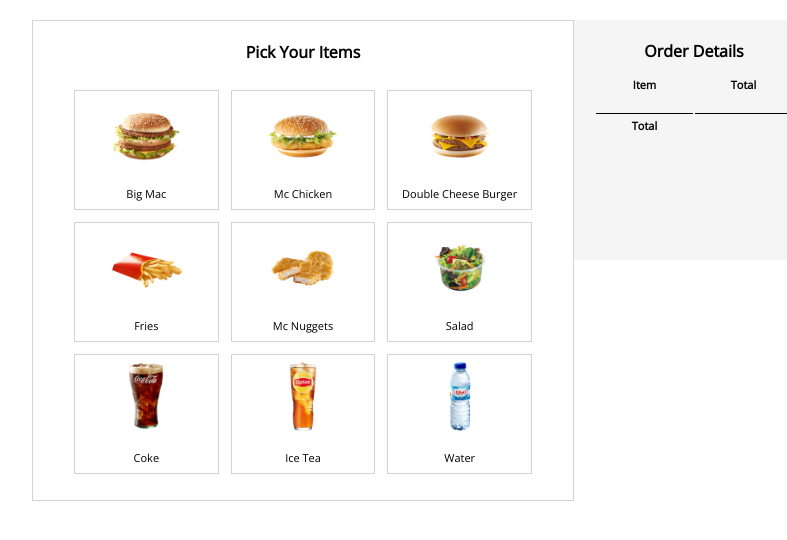
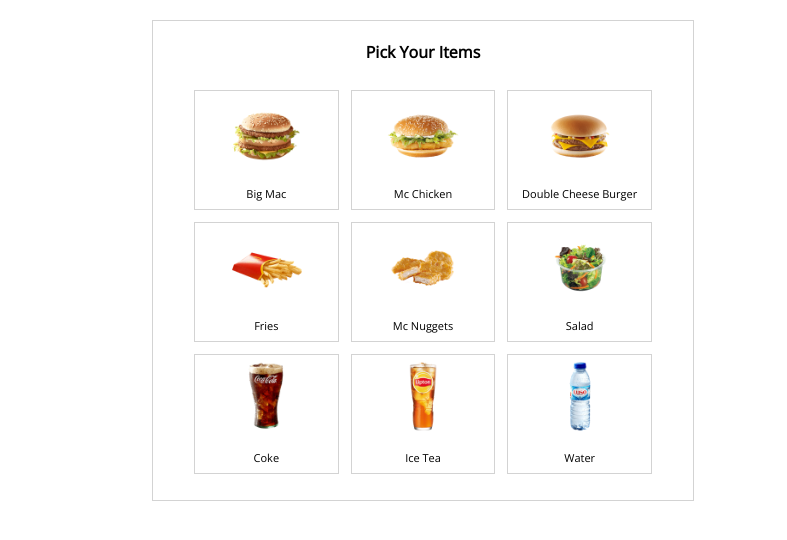
Before and after one commit to roxane-julie/Self-Service-Machine, a plain HTML site: page index.html in a window 1280 px wide. Shown: the whole page, without its empty margins (217-1004 px from the left). Drawn offline with nearby package versions, Linux system fonts and the light colour scheme.

Commit message:
end of part one

```diff
--- a/index.html
+++ b/index.html
@@ -42,7 +42,7 @@
 
 
 
-            <section class="summary">
+            <section class="summary" v-if="total()>0">
                 <strong>Order Details</strong>
                 <table>
                     <thead>
@@ -63,7 +63,7 @@
 
                         <tr>
                             <th>Total</th>
-                            <th>{{}}</th>
+                            <th>{{ total()}}</th>
                         </tr>
                     </tbody>
                 </table>
--- a/scripts.js
+++ b/scripts.js
@@ -73,12 +73,12 @@ const SelfServiceMachine = {
   methods: {
     total: function () {
       var total = 0;
-      this.products.array.forEach(function (item) {
+      this.products.forEach(function (item) {
         if (item.active) {
           total += item.price * item.quantity;
         }
       });
-      return total;
+      return total.toFixed(2);
     },
   },
 };
```
